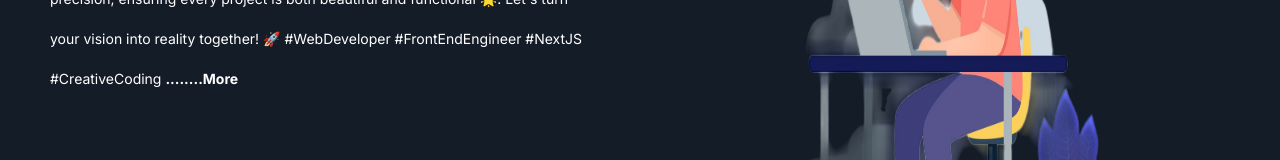
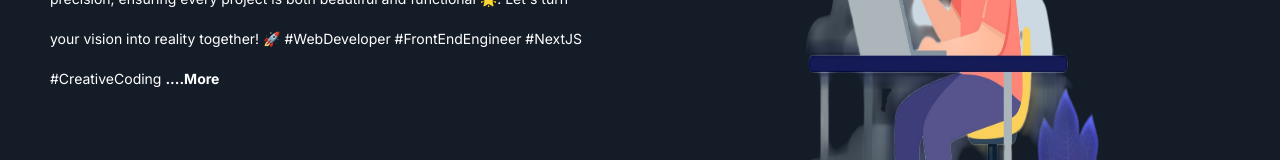
Before and after one commit to arifkoyani/arifkoyaniportfolio, a Next.js app: page /landing/aboutme in a window 1280 px wide. Shown: the part 364-524 px from the top of the page. Built offline with nearby package versions, Linux system fonts and the light colour scheme.

Commit message:
code is new added

```diff
--- a/src/app/landing/aboutme/page.js
+++ b/src/app/landing/aboutme/page.js
@@ -19,7 +19,7 @@
             <div className="w-[11vw] h-1 bg-slate-50"></div>
           </div>
           <p className="text-[14px] leading-10">
-            🌐 Hey there! I&apos;m Arifkoyani, a passionate web developer and front-end engineer 🎨. Specializing in Next.js, I craft stunning, responsive websites that offer seamless user experiences 📱💻. With a knack for design and a love for coding, I bring ideas to life with clean, efficient code ✨. My work reflects creativity and precision, ensuring every project is both beautiful and functional 🌟. Let&apos;s turn your vision into reality together! 🚀 #WebDeveloper #FrontEndEngineer #NextJS #CreativeCoding <b className="font-bold">........More</b>
+            🌐 Hey there! I&apos;m Arifkoyani, a passionate web developer and front-end engineer 🎨. Specializing in Next.js, I craft stunning, responsive websites that offer seamless user experiences 📱💻. With a knack for design and a love for coding, I bring ideas to life with clean, efficient code ✨. My work reflects creativity and precision, ensuring every project is both beautiful and functional 🌟. Let&apos;s turn your vision into reality together! 🚀 #WebDeveloper #FrontEndEngineer #NextJS #CreativeCoding <b className="font-bold">....More</b>
           </p>
         </div>
       </motion.div>
```
